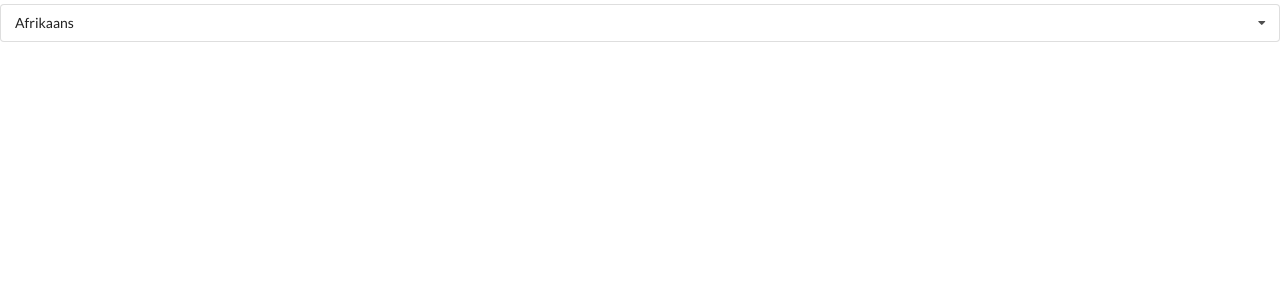
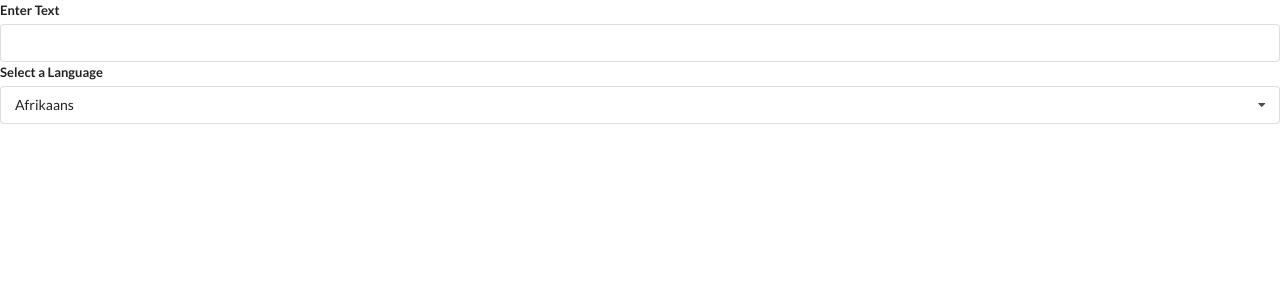
Before and after one commit to Avivitw/widgets, a React (Create React App) app: page / in a window 1280 px wide. Shown: the top 300 px of the page. Built offline with nearby package versions, Linux system fonts and the light colour scheme.

Commit message:
Added input field and state for text for translate

```diff
--- a/src/components/Translate.js
+++ b/src/components/Translate.js
@@ -18,10 +18,19 @@
 
 const Translate = () => {
   const [language, setLanguage] = useState(options[0]);
+  const [text, setText] = useState("");
 
   return (
     <div>
+      <div className="ui form">
+        <div className="field">
+          <label>Enter Text</label>
+          <input value={text} onChange={(e) => setText(e.target.value)} />
+        </div>
+      </div>
+
       <Dropdown
+        label="Select a Language"
         selected={language}
         onSelectedChange={setLanguage}
         options={options}
```
